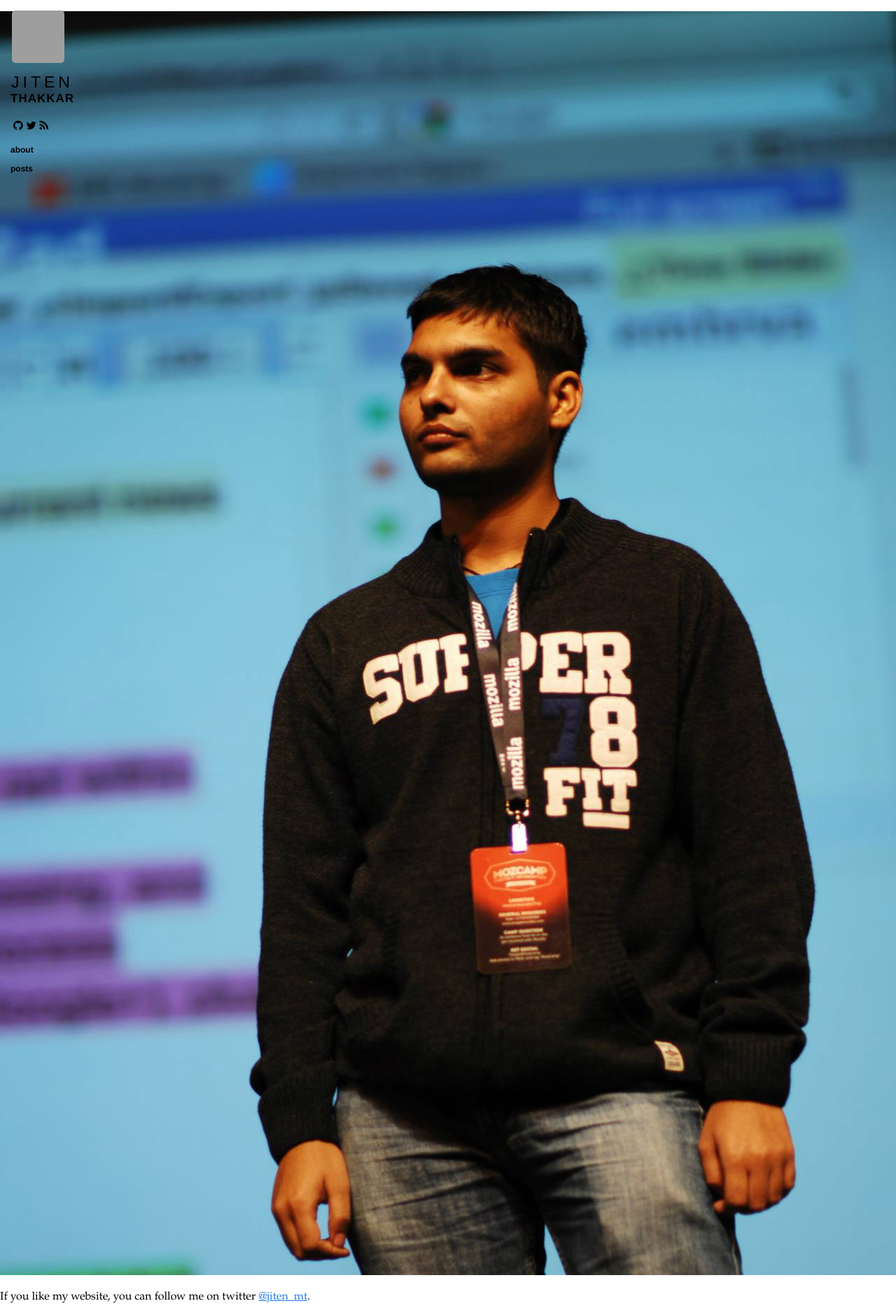
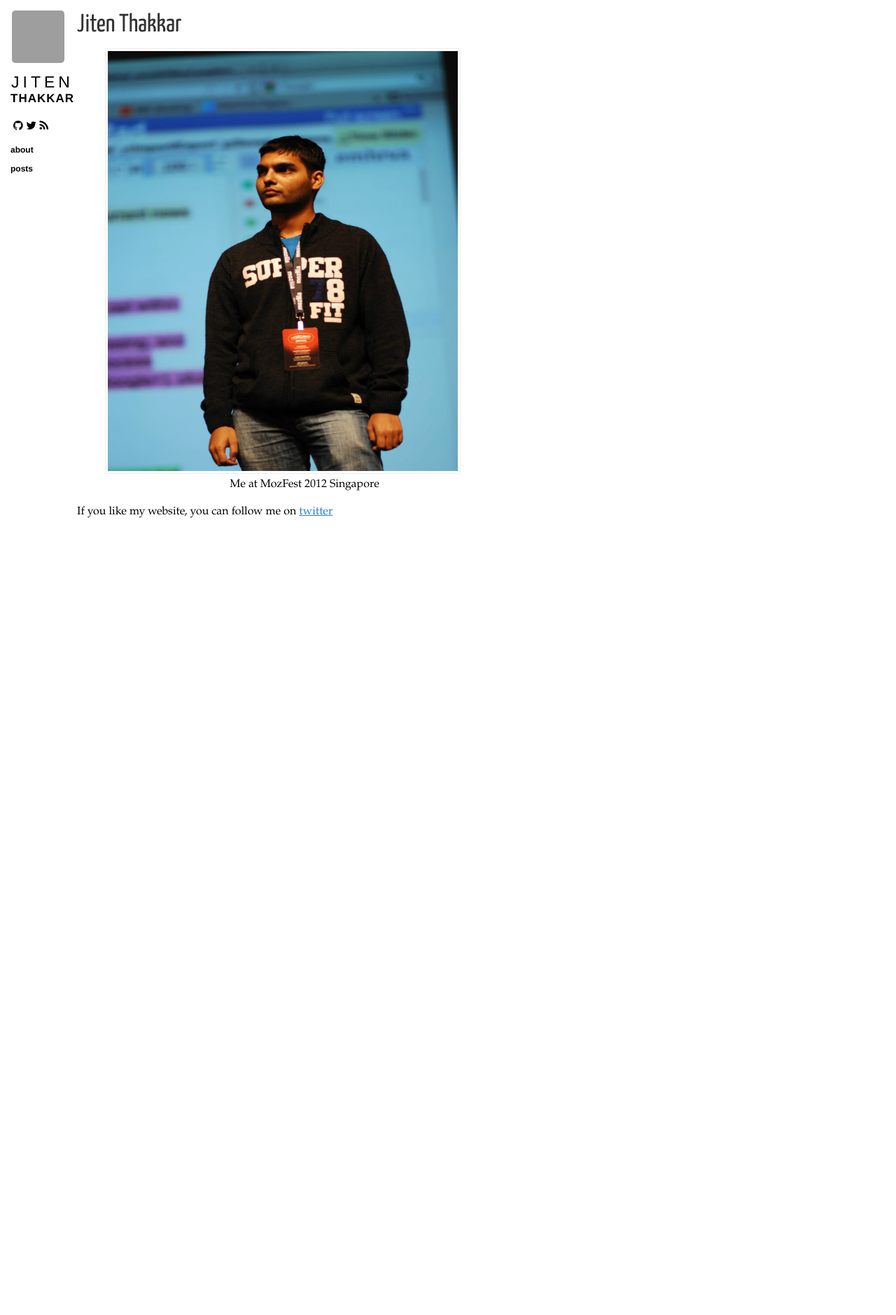
Before and after one commit to jiten-thakkar/jiten-thakkar.github.io, a Jekyll site: the page built from about.md, in a window 1280 px wide. Shown: the whole page at 70% size. Built offline with Jekyll 4.4.1, drawn with Linux system fonts in a browser that asks for light colours; nearby versions of some CDN libraries; Markdown is read by kramdown in place of the engine named in the settings; after the commit the page ends 900 px from its top, so only the background shows below that; grey boxes are pictures that could not be loaded.

Commit message:
changed about page

```diff
--- a/about.md
+++ b/about.md
@@ -3,6 +3,11 @@ layout: layout
 title: About
 ---
 
-![Me at MozFest 2012 Singapore](/assets/737205_565156080164536_1925247615_o(1).jpg)
-
-If you like my website, you can follow me on twitter [@jiten_mt](https://twitter.com/jiten_mt).
+<section class="content">
+  <h1>{{ site.name }}</h1>
+  <figure>
+	  <img src="/assets/737205_565156080164536_1925247615_o(1).jpg" alt="Me at MozFest 2012 Singapore" width="500" height="600">
+	  <figcaption>Me at MozFest 2012 Singapore</figcaption>
+  </figure>
+  <p>If you like my website, you can follow me on <a href="https://twitter.com/jiten_mt" target="_blank">twitter</a></p>
+</section>
--- a/css/base.css
+++ b/css/base.css
@@ -7,6 +7,9 @@ body {
 a {
   color: #227ce8; }
 
+figure figcaption {
+    text-align: center;
+}
 .sidebar {
   position: fixed;
   left: 15px;
```
